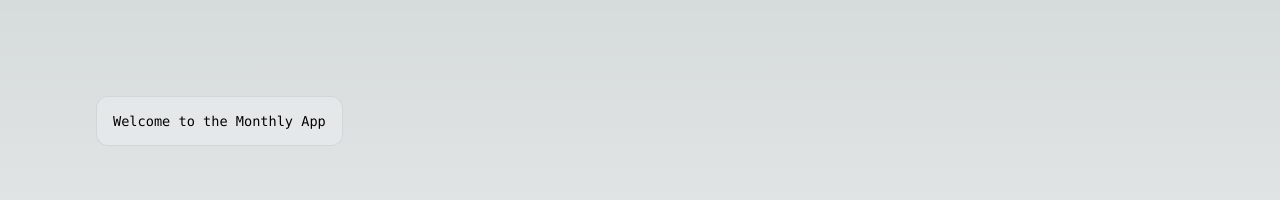
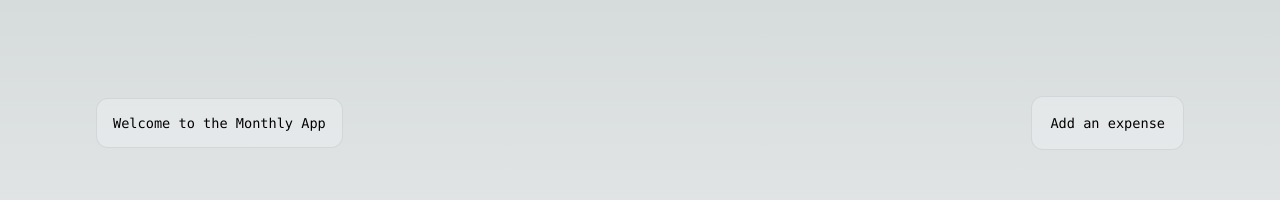
Before and after one commit to Aravindr1986/Monthly, a Next.js app: page /dashboard in a window 1280 px wide. Shown: the top 200 px of the page. Built offline with nearby package versions, Linux system fonts and the light colour scheme.

Commit message:
updating gitignore

```diff
--- a/pages/dashboard.js
+++ b/pages/dashboard.js
@@ -12,7 +12,12 @@ export default    function dashboard() {
 
               Welcome to the Monthly App
           </div>
+          <br></br>
+          <div>
+          <table>  <tbody><tr><td><a href="http://localhost:3000/expense">Add an expense</a></td></tr>  </tbody></table>
         </div>
+        </div>
+
       </main>
     </div>
     )
```
Also changed, not shown: 1 other file (tests, documents, lock files or other folders).
